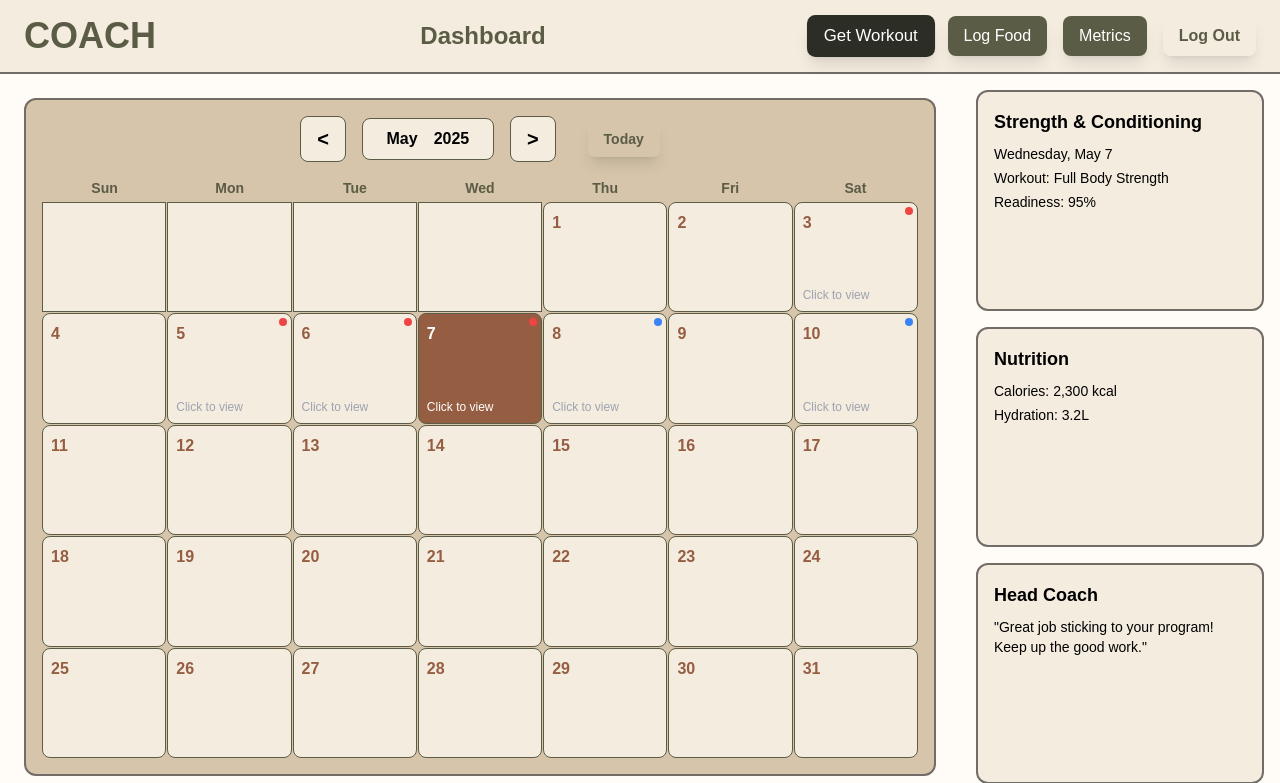
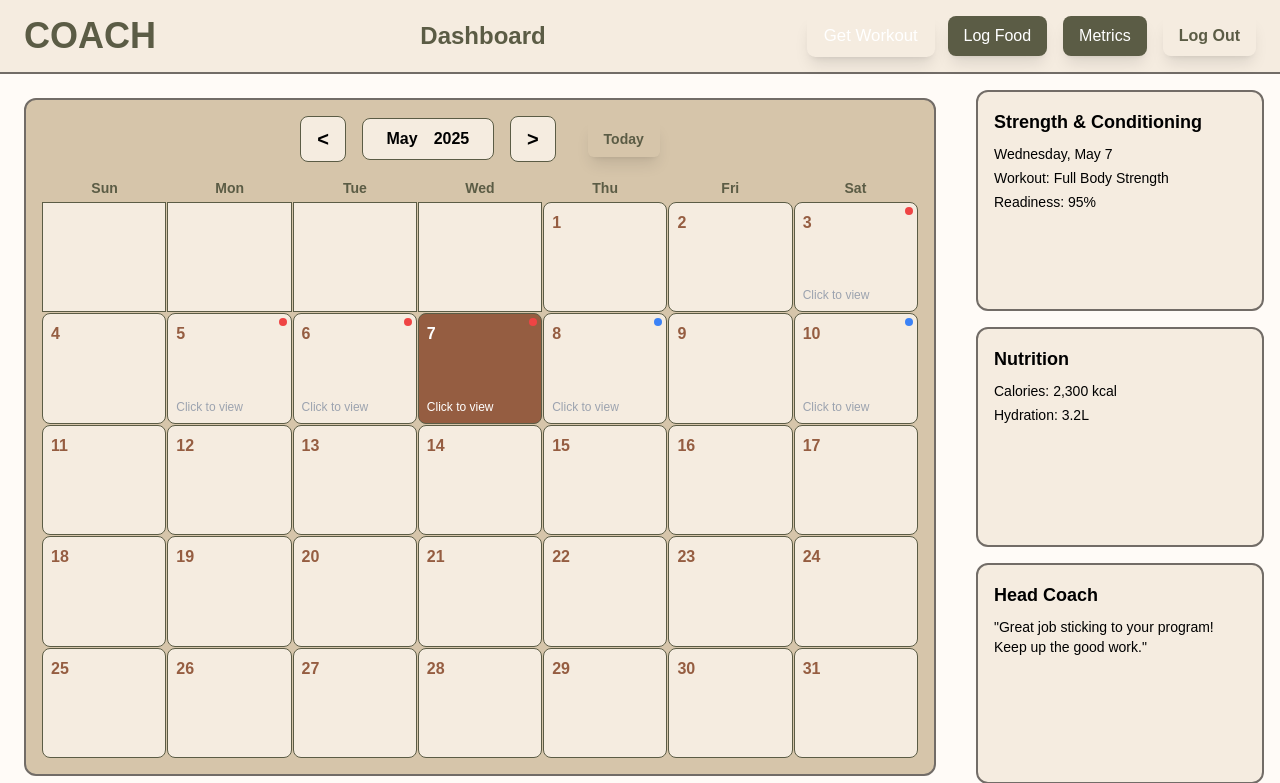
Before and after one commit to Alazca/official_coach, a Flask app: page /dashboard in a window 1280 px wide, with the pointer over the restyled element. Shown: the top 783 px of the page. Run offline with Flask 3, Linux system fonts and the light colour scheme; some libraries are stand-ins or nearby versions.

Commit message:
fix hover background

```diff
--- a/frontend/assets/style.css
+++ b/frontend/assets/style.css
@@ -203,7 +203,7 @@ button {
 }
 
 button:hover {
-    background-color: var(--primary-dark);
+    background-color: transparent;
     transform: scale(1.05); /* Gentle zoom effect */
 }
 
```
